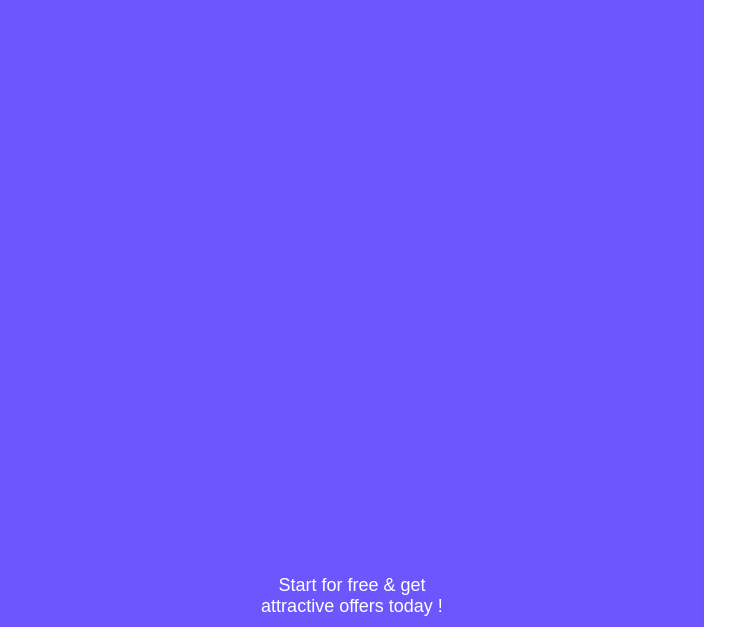
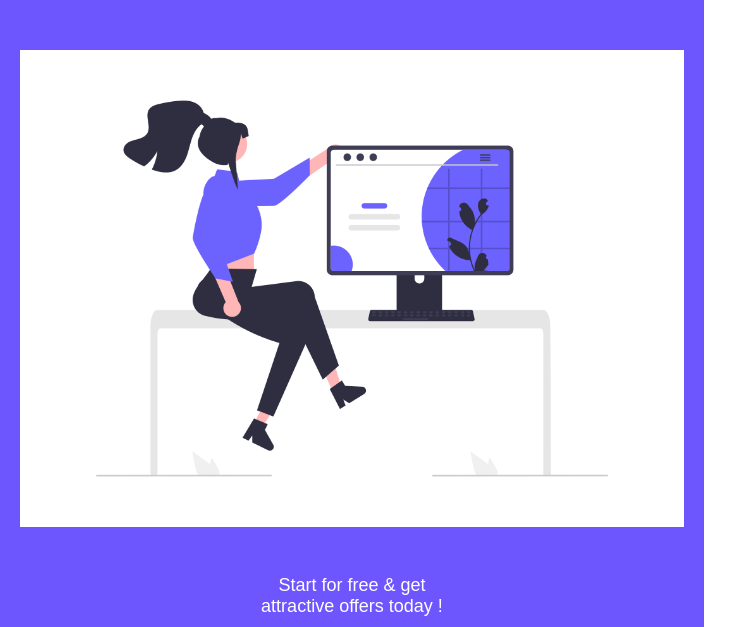
Before and after one commit to TrekHub/form-validation, a website: page index.html in a window 1280 px wide. Shown: the part 312-939 px from the top of the page, 0-749 px from the left. Drawn offline with nearby package versions, Linux system fonts and the light colour scheme.

Commit message:
fixing the bg image

```diff
--- a/styles/signUp.css
+++ b/styles/signUp.css
@@ -35,7 +35,7 @@ body {
 }
 
 .image {
-  background-image: url("assets/images/image2.png");
+  background-image: url("/assets/images/image2.png");
   background-repeat: no-repeat;
   background-size: contain;
   background-position: center;
```
